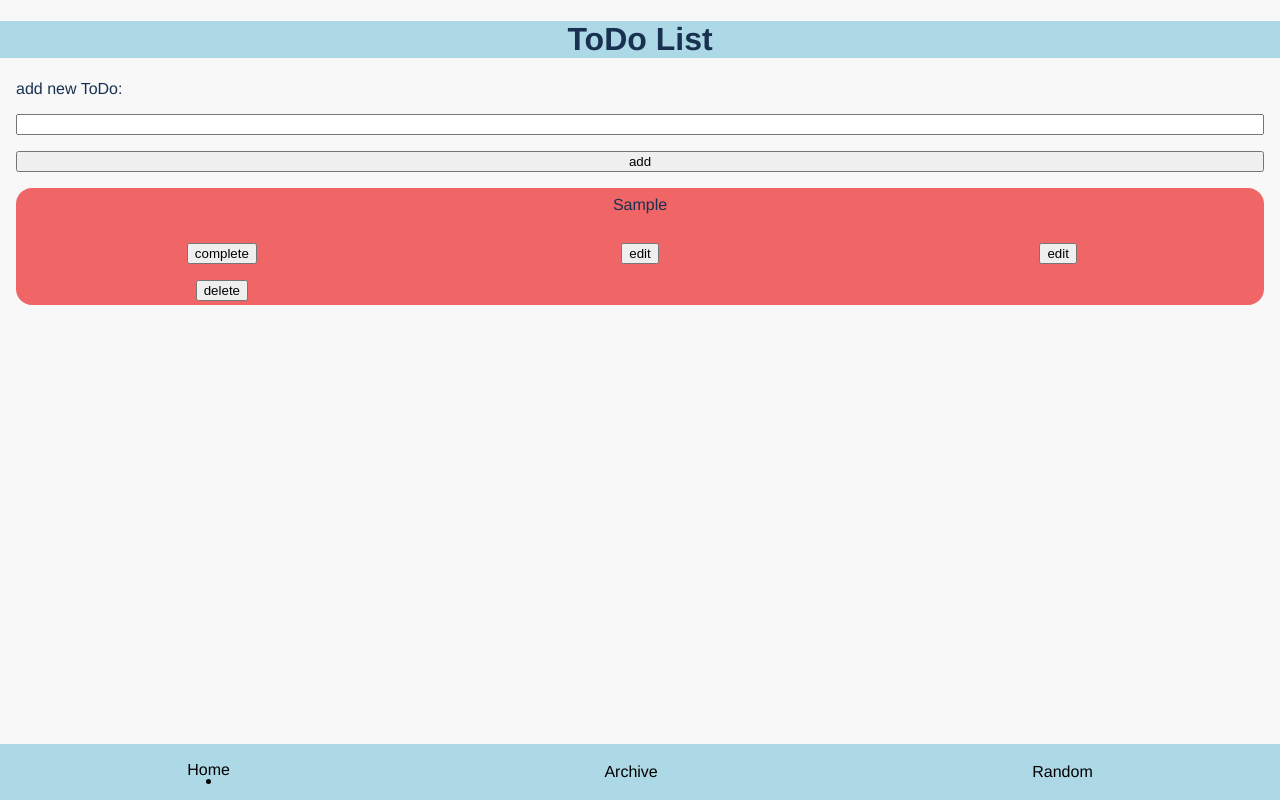
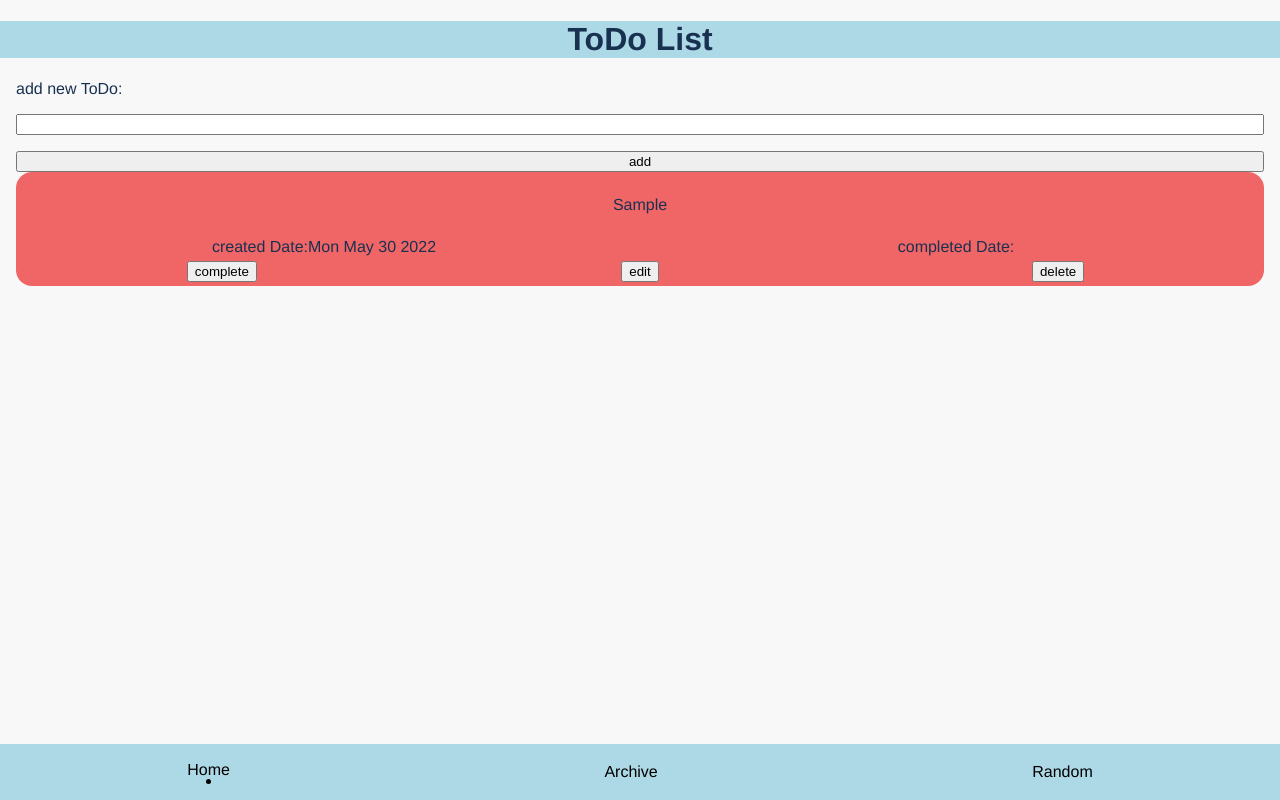
Before and after one commit to MathiasHobler/to-do, a React (Create React App) app: page / in a window 1280 px wide. Both pictures are taken after typing "Sample" into the empty fields and a click on the button "add". Built offline with nearby package versions, Linux system fonts and the light colour scheme.

Commit message:
add edit function & show created/completet Date

```diff
--- a/src/App.js
+++ b/src/App.js
@@ -20,7 +20,6 @@ function App() {
   const [inputFilter, setInputFilter] = useState("");
 
   function addNewToDo(addToDo) {
-    console.log(addToDo);
     console.log(toDos);
     const newToDo = [
       ...toDos,
@@ -29,6 +28,8 @@ function App() {
         toDo: addToDo,
         completed: false,
         archive: false,
+        createdDate: new Date().toDateString(),
+        completedDate: "",
       },
     ];
     console.log(newToDo);
@@ -53,17 +54,14 @@ function App() {
     setToDo(archiveToDo);
   }
 
-  function editToDo(id, newValue) {
-    const editedToDo = toDos.map((todo) => {
-      return todo.id === id ? { ...todo, todo: newValue } : todo;
-    });
-    setToDo(editedToDo);
-  }
-
   function completeUncomplete(id) {
     const complete = toDos.map((toDo) => {
       if (toDo.id === id) {
-        return { ...toDo, completed: !toDo.completed };
+        return {
+          ...toDo,
+          completed: !toDo.completed,
+          completedDate: toDo.completed ? "" : new Date().toDateString(),
+        };
       } else {
         return toDo;
       }
@@ -72,12 +70,19 @@ function App() {
   }
 
   function shuffleToDos() {
-    setShuffeld(toDos.filter((toDo) => Math.random() > 0.5));
+    setShuffeld(toDos.filter(() => Math.random() > 0.5));
   }
 
   function filteredToDo(input) {
     const filterToDo = toDos.filter((elem) => elem.toDo.includes(input));
     setFilter(filterToDo);
+  }
+
+  function changeToDo(id, text) {
+    const edit = toDos.map((todo) => {
+      return todo.id !== id ? todo : { ...todo, toDo: text };
+    });
+    setToDo(edit);
   }
 
   return (
@@ -99,7 +104,7 @@ function App() {
                       deleteToDo={() => deleteToDo(toDo.id)}
                       archiveToDo={() => archiveToDo(toDo.id)}
                       completeUncomplete={() => completeUncomplete(toDo.id)}
-                      editToDo={editToDo}
+                      changeToDo={changeToDo}
                     />
                   );
                 })}
--- a/src/components/Navbar.jsx
+++ b/src/components/Navbar.jsx
@@ -33,7 +33,6 @@ const Nav = styled.div`
   a {
     text-decoration: none;
     color: black;
-    position: relatice;
 
     &:hover {
       transform: scale(1.2);
--- a/src/components/ToDo.jsx
+++ b/src/components/ToDo.jsx
@@ -1,23 +1,33 @@
-import { React } from "react";
+import { React, useState } from "react";
 import ToDoContainer from "./ToDo.styled";
-import { Link } from "react-router-dom";
+// import { Link } from "react-router-dom";
 
-const ToDo = ({ toDo, deleteToDo, archiveToDo, completeUncomplete }) => {
-  let editButton;
-
-  if (!toDo.complete) {
-    editButton = (
-      <Link to="editToDo">
-        <button>edit</button>
-      </Link>
-    );
-  } else {
-    editButton = <></>;
-  }
+const ToDo = ({
+  toDo,
+  deleteToDo,
+  archiveToDo,
+  completeUncomplete,
+  changeToDo,
+}) => {
+  const [editToDo, setEditToDo] = useState(false);
+  const [newToDo, setNewToDo] = useState(toDo.toDo);
   return (
     <ToDoContainer toDo={toDo}>
-      <p>{toDo.toDo}</p>
-      <div>
+      {!editToDo && <p className="text">{toDo.toDo}</p>}
+
+      {editToDo && (
+        <input
+          type="text"
+          value={newToDo}
+          onChange={(e) => setNewToDo(e.target.value)}
+        ></input>
+      )}
+      <div className="date">
+        <span>created Date:{toDo.createdDate}</span>
+        <span>completed Date:{toDo.completedDate}</span>
+      </div>
+
+      <div className="button">
         <button
           type="button"
           onClick={() => {
@@ -26,10 +36,25 @@ const ToDo = ({ toDo, deleteToDo, archiveToDo, completeUncomplete }) => {
         >
           {!toDo.completed ? "complete" : "uncomplete"}
         </button>
-        <Link to="editToDo">
-          <button>edit</button>
-        </Link>
-        {editButton}
+        {/* <Link to="editToDo"> */}
+        {!editToDo && (
+          <button type="button" onClick={() => setEditToDo(!editToDo)}>
+            edit
+          </button>
+        )}
+        {editToDo && (
+          <button
+            type="button"
+            onClick={() => {
+              changeToDo(toDo.id, newToDo);
+              setEditToDo(!editToDo);
+            }}
+          >
+            change
+          </button>
+        )}
+
+        {/* </Link> */}
         <button
           type="button"
           onClick={() => {
--- a/src/components/ToDo.styled.jsx
+++ b/src/components/ToDo.styled.jsx
@@ -4,9 +4,20 @@ const ToDoContainer = styled.section`
   width: min(100% - 2rem);
   background: ${(props) => (props.toDo.completed ? "lightgreen" : "#f06565")};
   margin: auto;
+  margin-bottom: 1em;
   border-radius: 1em;
+  grid-column-gap: 1em;
+  display: grid;
+  grid-template-columns: 1fr 1fr;
+  grid-template-rows: 1.7fr 0.3fr 0.5fr;
+  grid-column-gap: 1em;
+  grid-template-areas:
+    "text text"
+    "date date"
+    "button button";
 
-  div {
+  .button {
+    grid-area: button;
     display: grid;
     grid-template-columns: repeat(3, 1fr);
     grid-gap: 1em;
@@ -14,10 +25,25 @@ const ToDoContainer = styled.section`
     padding: 0.3em;
   }
 
-  p {
+  .date {
+    grid-area: date;
+    display: grid;
+    grid-template-columns: repeat(2, 1fr);
+    grid-gap: 1em;
+    justify-items: center;
+  }
+
+  .text {
     padding: 0.5em;
     text-align: center;
+    grid-area: text;
   }
 `;
 
 export default ToDoContainer;
+
+// .container {
+// }
+// .button { grid-area: button; }
+// .text { grid-area: text; }
+// .date { grid-area: date; }
```
